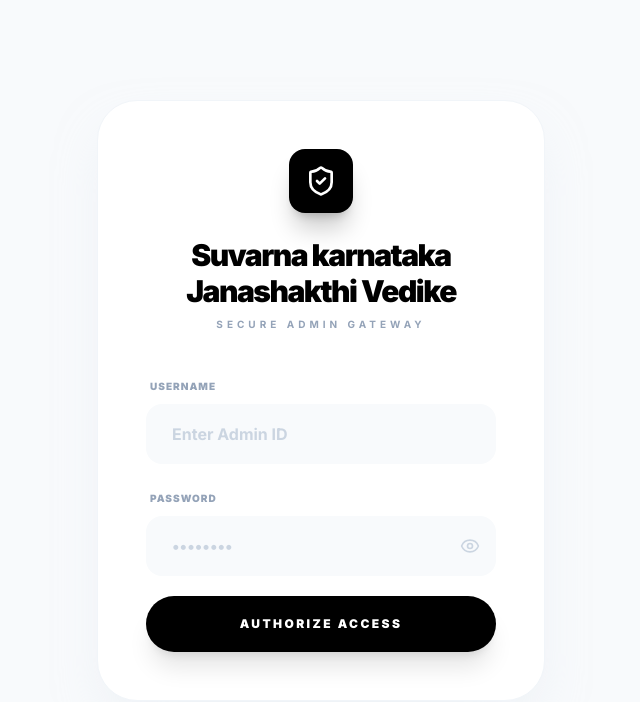
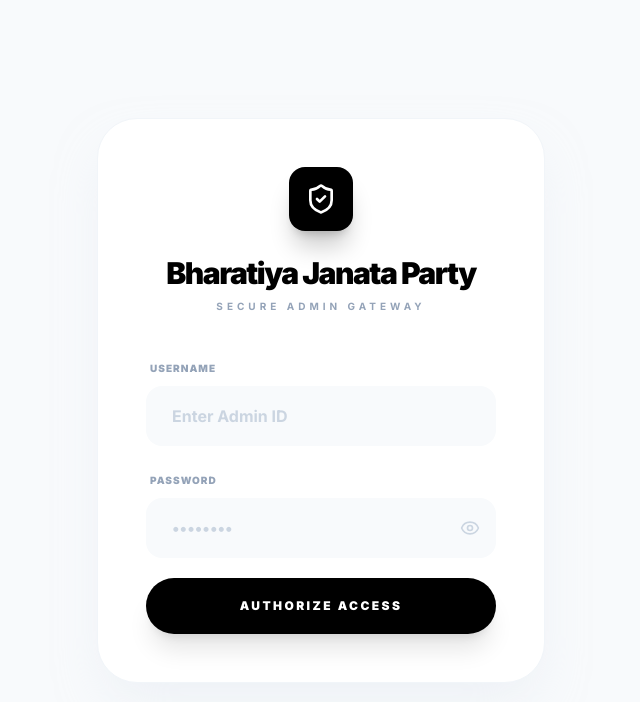
Before and after one commit to bjpsrvylk-ux/bjpWebsitecode, a Next.js app: page /adminlogin in a window 1280 px wide. Shown: the top 702 px of the page, without its empty margins (319-959 px from the left). Built offline with nearby package versions, Linux system fonts and the light colour scheme; no server answers; the database is empty.

Commit message:
Initial commit

```diff
--- a/src/app/admin/users/page.tsx
+++ b/src/app/admin/users/page.tsx
@@ -74,7 +74,7 @@
           <div>
             <div className="flex items-center gap-2 mb-2">
               <span className="w-2 h-2 bg-blue-600 rounded-full animate-pulse" />
-              <p className="text-[10px] font-black uppercase tracking-[0.3em] text-blue-600">Suvarna karnataka Janashakthi Vedike / System Authority</p>
+              <p className="text-[10px] font-black uppercase tracking-[0.3em] text-blue-600">Bharatiya Janata Party / System Authority</p>
             </div>
             <h1 className="text-5xl font-black uppercase tracking-tighter text-slate-900 leading-none">
               Admin Profiles<span className="text-blue-600">.</span>
--- a/src/app/adminlogin/page.tsx
+++ b/src/app/adminlogin/page.tsx
@@ -12,7 +12,7 @@
   const [error, setError] = useState("");
 
   // Dynamic Branding State
-  const [branding, setBranding] = useState({ name: "Suvarna karnataka Janashakthi Vedike", logo: "" });
+  const [branding, setBranding] = useState({ name: "Bharatiya Janata Party", logo: "" });
   const router = useRouter();
 
   // Fetch Site Branding on Load
@@ -25,7 +25,7 @@
         .single();
       if (data) {
         setBranding({
-          name: data.site_name || "Suvarna karnataka Janashakthi Vedike",
+          name: data.site_name || "Bharatiya Janata Party",
           logo: data.logo_url || ""
         });
       }
@@ -49,7 +49,7 @@
       if (dbError || !data) {
         setError("Access Denied: Invalid Admin Credentials");
       } else {
-        localStorage.setItem("admin_token", "Suvarna karnataka Janashakthi Vedike_authenticated");
+        localStorage.setItem("admin_token", "Bharatiya Janata Party_authenticated");
         router.push("/admin/dashboard");
       }
     } catch (err) {
--- a/src/app/auth/reset-password/page.tsx
+++ b/src/app/auth/reset-password/page.tsx
@@ -45,7 +45,7 @@
             Set New <span className="text-indigo-600">Password</span>
           </h2>
           <p className="text-[10px] font-bold text-slate-400 uppercase tracking-widest">
-            Suvarna karnataka Janashakthi Vedike Security Portal
+            Bharatiya Janata Party Security Portal
           </p>
         </div>
 
--- a/src/app/layout.tsx
+++ b/src/app/layout.tsx
@@ -8,8 +8,8 @@
 const inter = Inter({ subsets: ["latin"] });
 
 export const metadata: Metadata = {
-  title: "Suvarna karnataka Janashakthi Vedike",
-  description: "Suvarna karnataka Janashakthi Vedike",
+  title: "Bharatiya Janata Party",
+  description: "Bharatiya Janata Party",
 };
 
 declare global {
```
Also changed, not shown: 1 other file (tests, documents, lock files or other folders).
